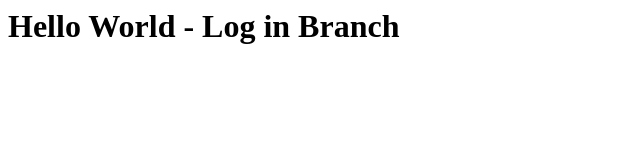
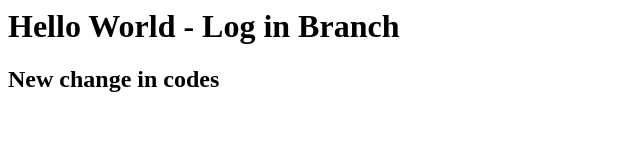
Before and after one commit to milbertdacudao/sampleapp, a plain HTML site: page index.html in a window 1280 px wide. Shown: the whole page, without its empty margins (0-640 px from the left). Drawn offline with Linux system fonts and the light colour scheme.

Commit message:
some updates on index.html

```diff
--- a/index.html
+++ b/index.html
@@ -4,5 +4,6 @@
     </head>
     <body>
         <h1>Hello World - Log in Branch</h1>
+        <h2>New change in codes</h2>
     </body>
 </html>
```
